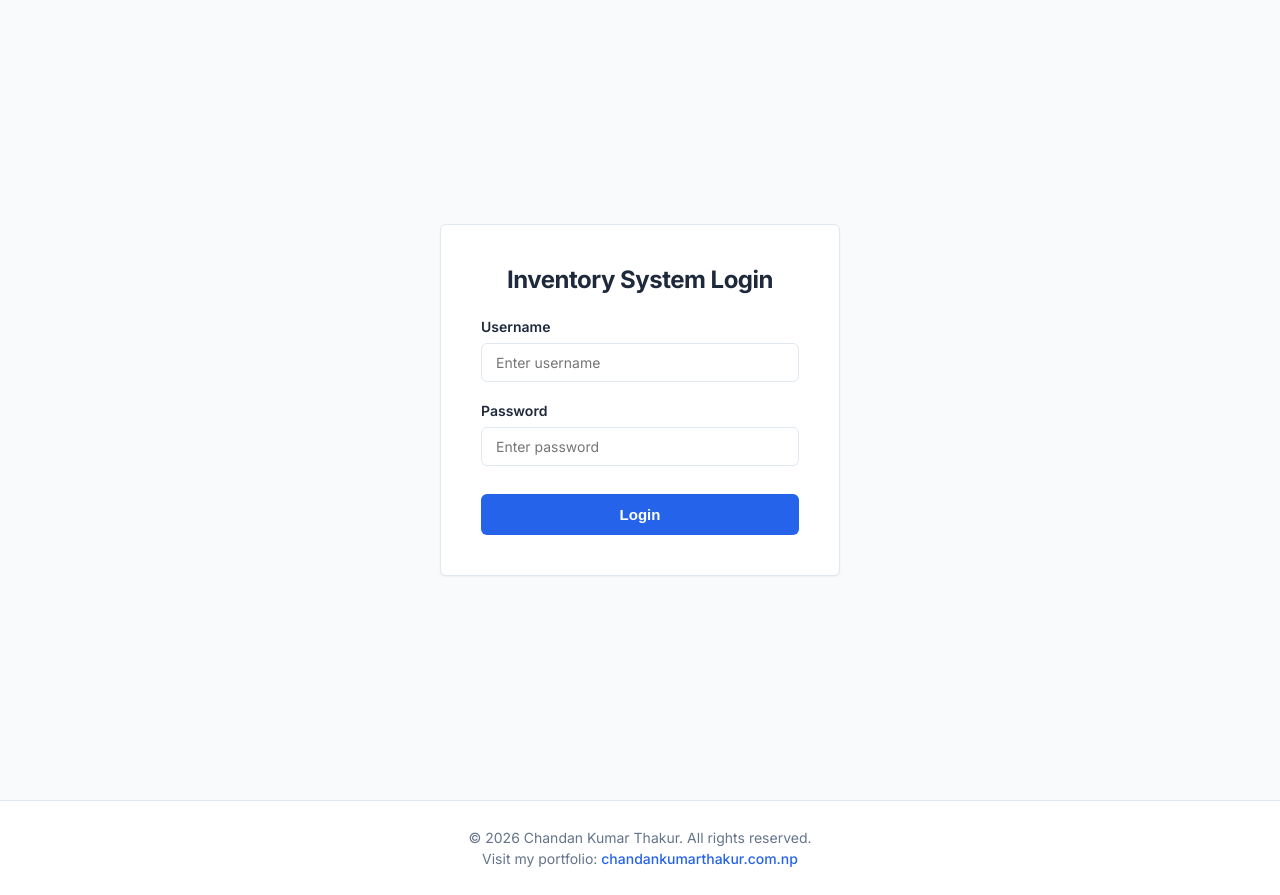
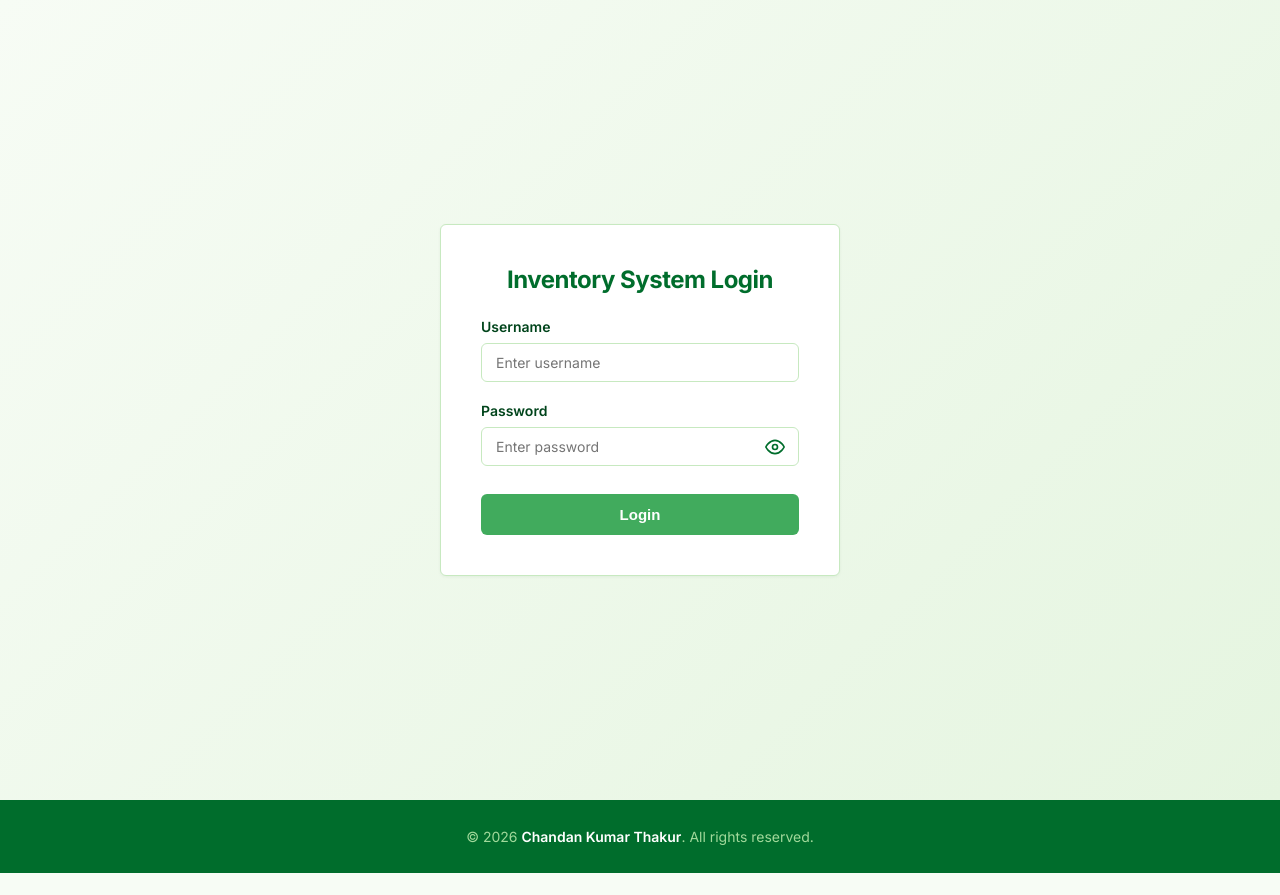
Before and after one commit to thewh2/Inventory-Management-System, a React app in the folder frontend/: page /login in a window 1280 px wide. After the commit the page ends 873 px from the top, so only its background shows below. Built offline with nearby package versions, Linux system fonts and the light colour scheme; the HTML template or start-up script is replaced by a standard one.

Commit message:
feat: implement global CSS variables and consistent page-level styling across the frontend

```diff
--- a/frontend/src/components/Footer.css
+++ b/frontend/src/components/Footer.css
@@ -1,6 +1,5 @@
 .footer {
-  background-color: var(--card-bg);
-  border-top: 1px solid var(--border-color);
+  background-color: var(--primary-dark);
   padding: 24px;
   text-align: center;
   margin-top: auto;
@@ -12,19 +11,19 @@
 }
 
 .footer-content p {
-  color: var(--text-muted);
+  color: #A1D99B;
   font-size: 14px;
   margin: 4px 0;
 }
 
 .footer-content a {
-  color: var(--primary);
+  color: #ffffff;
   text-decoration: none;
-  font-weight: 500;
+  font-weight: 600;
   transition: color 0.2s ease;
 }
 
 .footer-content a:hover {
-  color: var(--primary-hover);
+  color: #C7E9C0;
   text-decoration: underline;
 }
--- a/frontend/src/components/Footer.jsx
+++ b/frontend/src/components/Footer.jsx
@@ -7,9 +7,8 @@ const Footer = () => {
   return (
     <footer className="footer">
       <div className="footer-content">
-        <p>&copy; {currentYear} Chandan Kumar Thakur. All rights reserved.</p>
         <p>
-          Visit my portfolio: <a href="https://chandankumarthakur.com.np/" target="_blank" rel="noopener noreferrer">chandankumarthakur.com.np</a>
+          &copy; {currentYear} <a href="https://chandankumarthakur.com.np/" target="_blank" rel="noopener noreferrer">Chandan Kumar Thakur</a>. All rights reserved.
         </p>
       </div>
     </footer>
--- a/frontend/src/components/Navbar.css
+++ b/frontend/src/components/Navbar.css
@@ -2,15 +2,15 @@
   display: flex;
   justify-content: space-between;
   align-items: center;
-  background-color: var(--card-bg);
-  padding: 16px 32px;
-  border-bottom: 1px solid var(--border-color);
+  background-color: var(--primary-dark);
+  padding: 14px 32px;
+  border-bottom: none;
 }
 
 .navbar-brand a {
   font-size: 20px;
   font-weight: 700;
-  color: var(--primary);
+  color: #ffffff;
   text-decoration: none;
   letter-spacing: -0.5px;
 }
@@ -22,7 +22,7 @@
 }
 
 .nav-link {
-  color: var(--text-muted);
+  color: #A1D99B;
   text-decoration: none;
   font-size: 15px;
   font-weight: 500;
@@ -30,21 +30,21 @@
 }
 
 .nav-link:hover {
-  color: var(--primary);
+  color: #ffffff;
 }
 
 .nav-user {
   font-size: 14px;
-  color: var(--text-muted);
-  border-left: 1px solid var(--border-color);
+  color: #C7E9C0;
+  border-left: 1px solid rgba(255,255,255,0.2);
   padding-left: 16px;
   font-weight: 500;
 }
 
 .logout-btn {
   background-color: transparent;
-  color: var(--danger);
-  border: 1px solid var(--danger);
+  color: #ffffff;
+  border: 1px solid rgba(255,255,255,0.3);
   padding: 6px 14px;
   border-radius: var(--radius);
   cursor: pointer;
@@ -54,5 +54,6 @@
 }
 
 .logout-btn:hover {
-  background-color: var(--danger-bg);
+  background-color: rgba(255,255,255,0.1);
+  border-color: rgba(255,255,255,0.5);
 }
--- a/frontend/src/index.css
+++ b/frontend/src/index.css
@@ -1,19 +1,21 @@
 @import url('https://fonts.googleapis.com/css2?family=Inter:wght@400;500;600;700&display=swap');
 
 :root {
-  --primary: #2563eb;
-  --primary-hover: #1d4ed8;
-  --bg-color: #f8fafc;
+  --primary: #41AB5D;
+  --primary-hover: #238B45;
+  --primary-dark: #006D2C;
+  --bg-color: #F7FCF5;
+  --bg-accent: #E5F5E0;
   --card-bg: #ffffff;
-  --text-main: #1e293b;
-  --text-muted: #64748b;
-  --border-color: #e2e8f0;
+  --text-main: #00441B;
+  --text-muted: #006D2C;
+  --border-color: #C7E9C0;
   --danger: #ef4444;
   --danger-bg: #fee2e2;
-  --success: #22c55e;
-  --success-bg: #dcfce7;
+  --success: #238B45;
+  --success-bg: #E5F5E0;
   --radius: 6px;
-  --shadow-sm: 0 1px 2px 0 rgb(0 0 0 / 0.05);
+  --shadow-sm: 0 1px 3px 0 rgb(0 68 27 / 0.06);
 }
 
 body {
@@ -31,7 +33,7 @@ body {
 }
 
 h1, h2, h3, h4, h5, h6 {
-  color: #0f172a;
+  color: var(--text-main);
   margin-top: 0;
 }
 
--- a/frontend/src/pages/LoginPage.css
+++ b/frontend/src/pages/LoginPage.css
@@ -4,6 +4,7 @@
   align-items: center;
   min-height: 100vh;
   padding: 24px;
+  background: linear-gradient(135deg, var(--bg-color) 0%, var(--bg-accent) 100%);
 }
 
 .login-card {
@@ -19,7 +20,7 @@
 .login-card h2 {
   margin-top: 0;
   margin-bottom: 24px;
-  color: var(--text-main);
+  color: var(--primary-dark);
   font-size: 24px;
   text-align: center;
   letter-spacing: -0.5px;
@@ -62,12 +63,12 @@
   font-size: 14px;
   outline: none;
   font-family: inherit;
-  transition: border-color 0.2s ease;
+  transition: border-color 0.2s ease, box-shadow 0.2s ease;
 }
 
 .form-group input:focus {
   border-color: var(--primary);
-  box-shadow: 0 0 0 3px rgba(37, 99, 235, 0.1);
+  box-shadow: 0 0 0 3px rgba(65, 171, 93, 0.15);
 }
 
 .login-btn {
@@ -86,3 +87,33 @@
 .login-btn:hover {
   background-color: var(--primary-hover);
 }
+
+/* Password eye toggle */
+.password-wrapper {
+  position: relative;
+  display: flex;
+  align-items: center;
+}
+
+.password-wrapper input {
+  width: 100%;
+  padding-right: 44px;
+}
+
+.eye-toggle {
+  position: absolute;
+  right: 10px;
+  background: none;
+  border: none;
+  cursor: pointer;
+  color: var(--text-muted);
+  padding: 4px;
+  display: flex;
+  align-items: center;
+  justify-content: center;
+  transition: color 0.2s ease;
+}
+
+.eye-toggle:hover {
+  color: var(--primary);
+}
--- a/frontend/src/pages/LoginPage.jsx
+++ b/frontend/src/pages/LoginPage.jsx
@@ -7,6 +7,7 @@ import './LoginPage.css';
 const LoginPage = () => {
   const [username, setUsername] = useState('');
   const [password, setPassword] = useState('');
+  const [showPassword, setShowPassword] = useState(false);
   const [errorMessage, setErrorMessage] = useState('');
   const { login } = useContext(AuthContext);
   const navigate = useNavigate();
@@ -54,14 +55,38 @@ const LoginPage = () => {
           </div>
           <div className="form-group">
             <label htmlFor="password">Password</label>
+            <div className="password-wrapper">
               <input
-              type="password"
+                type={showPassword ? 'text' : 'password'}
                 id="password"
                 value={password}
                 onChange={(e) => setPassword(e.target.value)}
                 placeholder="Enter password"
                 required
               />
+              <button
+                type="button"
+                className="eye-toggle"
+                onClick={() => setShowPassword(!showPassword)}
+                aria-label="Toggle password visibility"
+              >
+                {showPassword ? (
+                  /* Eye-off icon (hide) */
+                  <svg xmlns="http://www.w3.org/2000/svg" width="20" height="20" viewBox="0 0 24 24" fill="none" stroke="currentColor" strokeWidth="2" strokeLinecap="round" strokeLinejoin="round">
+                    <path d="M17.94 17.94A10.07 10.07 0 0 1 12 20c-7 0-11-8-11-8a18.45 18.45 0 0 1 5.06-5.94"/>
+                    <path d="M9.9 4.24A9.12 9.12 0 0 1 12 4c7 0 11 8 11 8a18.5 18.5 0 0 1-2.16 3.19"/>
+                    <path d="M14.12 14.12a3 3 0 1 1-4.24-4.24"/>
+                    <line x1="1" y1="1" x2="23" y2="23"/>
+                  </svg>
+                ) : (
+                  /* Eye icon (show) */
+                  <svg xmlns="http://www.w3.org/2000/svg" width="20" height="20" viewBox="0 0 24 24" fill="none" stroke="currentColor" strokeWidth="2" strokeLinecap="round" strokeLinejoin="round">
+                    <path d="M1 12s4-8 11-8 11 8 11 8-4 8-11 8-11-8-11-8z"/>
+                    <circle cx="12" cy="12" r="3"/>
+                  </svg>
+                )}
+              </button>
+            </div>
           </div>
           <button type="submit" className="login-btn">Login</button>
         </form>
--- a/frontend/src/pages/ProductDetailPage.css
+++ b/frontend/src/pages/ProductDetailPage.css
@@ -40,14 +40,14 @@
   border-radius: var(--radius);
   border: 1px solid var(--border-color);
   margin-bottom: 24px;
-  background-color: var(--bg-color);
+  background-color: var(--bg-accent);
   padding: 16px;
 }
 
 .no-image-box {
   width: 100%;
   height: 200px;
-  background-color: var(--bg-color);
+  background-color: var(--bg-accent);
   border: 1px dashed var(--border-color);
   display: flex;
   justify-content: center;
--- a/frontend/src/pages/ProductFormPage.css
+++ b/frontend/src/pages/ProductFormPage.css
@@ -53,7 +53,7 @@
   font-size: 14px;
   outline: none;
   font-family: inherit;
-  transition: border-color 0.2s ease;
+  transition: border-color 0.2s ease, box-shadow 0.2s ease;
   background-color: #ffffff;
 }
 
@@ -61,7 +61,7 @@
 .form-group textarea:focus,
 .form-group select:focus {
   border-color: var(--primary);
-  box-shadow: 0 0 0 3px rgba(37, 99, 235, 0.1);
+  box-shadow: 0 0 0 3px rgba(65, 171, 93, 0.15);
 }
 
 .form-group input[type="file"] {
@@ -75,7 +75,7 @@
   object-fit: contain;
   border: 1px solid var(--border-color);
   border-radius: var(--radius);
-  background-color: var(--bg-color);
+  background-color: var(--bg-accent);
 }
 
 .form-actions {
@@ -118,6 +118,6 @@
 }
 
 .cancel-btn:hover {
-  background-color: var(--bg-color);
-  border-color: var(--text-muted);
+  background-color: var(--bg-accent);
+  border-color: var(--primary);
 }
--- a/frontend/src/pages/ProductListPage.css
+++ b/frontend/src/pages/ProductListPage.css
@@ -35,7 +35,7 @@
 .success-banner {
   background-color: var(--success-bg);
   border: 1px solid var(--success);
-  color: #15803d;
+  color: var(--primary-hover);
   padding: 12px 16px;
   border-radius: var(--radius);
   margin-bottom: 20px;
@@ -85,12 +85,12 @@
   font-size: 14px;
   outline: none;
   font-family: inherit;
-  transition: border-color 0.2s ease;
+  transition: border-color 0.2s ease, box-shadow 0.2s ease;
 }
 
 .filter-group input:focus, .filter-group select:focus {
   border-color: var(--primary);
-  box-shadow: 0 0 0 3px rgba(37, 99, 235, 0.1);
+  box-shadow: 0 0 0 3px rgba(65, 171, 93, 0.15);
 }
 
 .data-table {
@@ -111,19 +111,27 @@
 }
 
 .data-table th {
-  background-color: var(--bg-color);
-  color: var(--text-muted);
+  background-color: var(--bg-accent);
+  color: var(--primary-dark);
   font-weight: 600;
   text-transform: uppercase;
   font-size: 12px;
   letter-spacing: 0.5px;
 }
 
+.data-table tbody tr {
+  transition: background-color 0.15s ease;
+}
+
+.data-table tbody tr:hover {
+  background-color: var(--bg-color);
+}
+
 .data-table tr:last-child td {
   border-bottom: none;
 }
 
-/* Low stock highlight requirement (< 5 quantity) */
+/* Low stock highlight (< 5 quantity) */
 .data-table tr.low-stock {
   background-color: var(--danger-bg) !important;
 }
@@ -143,7 +151,7 @@
 }
 
 .no-img {
-  font-size: 12px;
+  font-size: 11px;
   color: var(--text-muted);
   font-style: italic;
   display: flex;
@@ -151,7 +159,7 @@
   justify-content: center;
   width: 48px;
   height: 48px;
-  background-color: var(--bg-color);
+  background-color: var(--bg-accent);
   border: 1px dashed var(--border-color);
   border-radius: 4px;
 }
@@ -188,6 +196,6 @@
   color: #ffffff;
 }
 
-.view-btn:hover { background-color: var(--bg-color); border-color: var(--text-muted); }
+.view-btn:hover { background-color: var(--bg-accent); border-color: var(--primary); color: var(--primary-dark); }
 .edit-btn:hover { background-color: var(--primary-hover); }
-.delete-btn:hover { background-color: var(--danger-hover); }
+.delete-btn:hover { background-color: #dc2626; }
--- a/frontend/src/pages/SupplierFormPage.css
+++ b/frontend/src/pages/SupplierFormPage.css
@@ -44,7 +44,7 @@
   font-size: 14px;
   outline: none;
   font-family: inherit;
-  transition: border-color 0.2s ease;
+  transition: border-color 0.2s ease, box-shadow 0.2s ease;
   background-color: #ffffff;
 }
 
@@ -52,7 +52,7 @@
 .form-group textarea:focus,
 .form-group select:focus {
   border-color: var(--primary);
-  box-shadow: 0 0 0 3px rgba(37, 99, 235, 0.1);
+  box-shadow: 0 0 0 3px rgba(65, 171, 93, 0.15);
 }
 
 .form-actions {
@@ -95,6 +95,6 @@
 }
 
 .cancel-btn:hover {
-  background-color: var(--bg-color);
-  border-color: var(--text-muted);
+  background-color: var(--bg-accent);
+  border-color: var(--primary);
 }
--- a/frontend/src/pages/SupplierListPage.css
+++ b/frontend/src/pages/SupplierListPage.css
@@ -1,5 +1,3 @@
-/* Relies mostly on global styles and shared classes from ProductListPage.css */
-
 .page-container {
   padding: 32px;
   max-width: 1200px;
@@ -33,3 +31,41 @@
 .add-btn:hover {
   background-color: var(--primary-hover);
 }
+
+.data-table {
+  width: 100%;
+  border-collapse: collapse;
+  background-color: var(--card-bg);
+  border: 1px solid var(--border-color);
+  border-radius: var(--radius);
+  overflow: hidden;
+  box-shadow: var(--shadow-sm);
+}
+
+.data-table th, .data-table td {
+  padding: 16px;
+  text-align: left;
+  border-bottom: 1px solid var(--border-color);
+  font-size: 14px;
+}
+
+.data-table th {
+  background-color: var(--bg-accent);
+  color: var(--primary-dark);
+  font-weight: 600;
+  text-transform: uppercase;
+  font-size: 12px;
+  letter-spacing: 0.5px;
+}
+
+.data-table tbody tr {
+  transition: background-color 0.15s ease;
+}
+
+.data-table tbody tr:hover {
+  background-color: var(--bg-color);
+}
+
+.data-table tr:last-child td {
+  border-bottom: none;
+}
```
Lines whose indentation alone changed are shown as unchanged.
